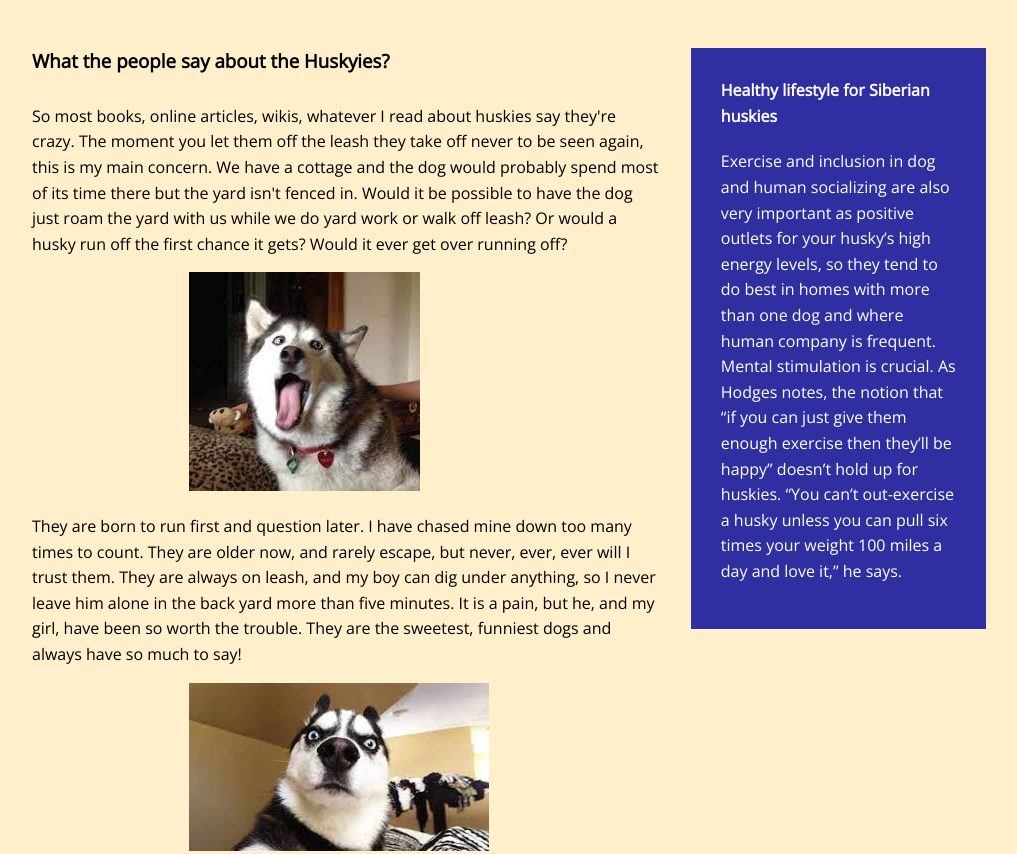
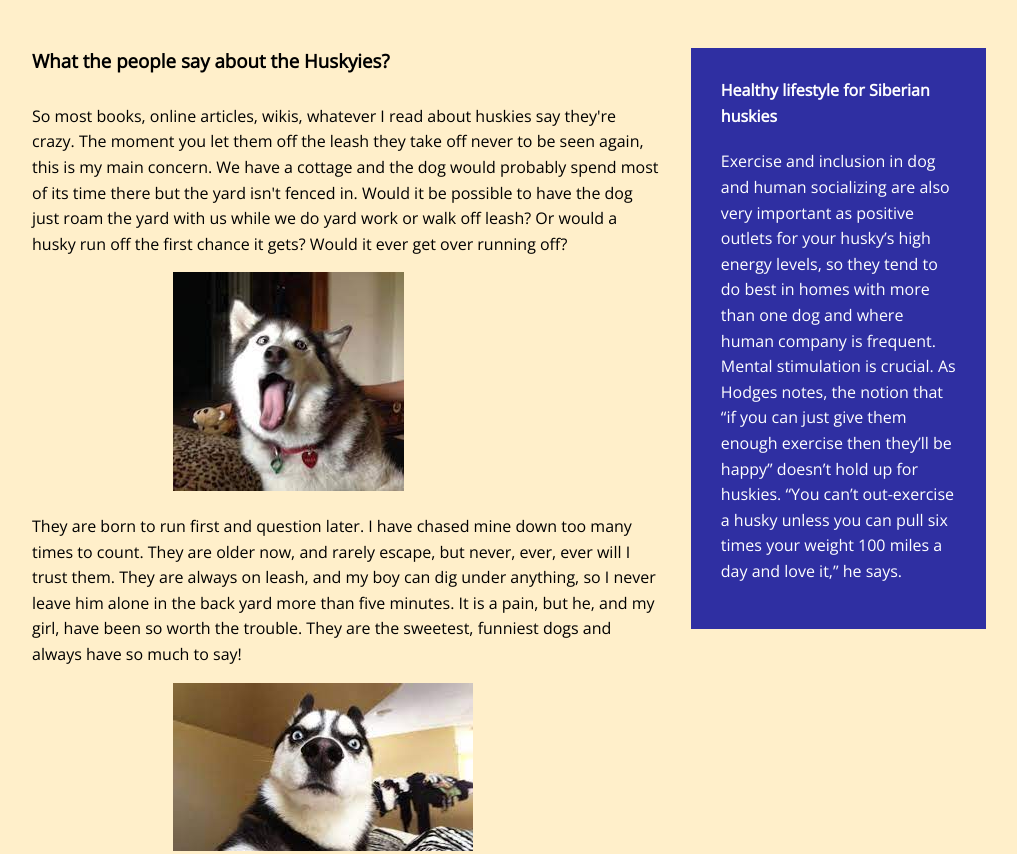
Before and after one commit to JManuelCR/Huskies-everywhere, a plain HTML site: page index.html in a window 1280 px wide. Shown: the part 735-1589 px from the top of the page, without its empty margins (146-1163 px from the left). Drawn offline with nearby package versions, Linux system fonts and the light colour scheme.

Commit message:
Correction with main images dimentions

```diff
--- a/css/style.css
+++ b/css/style.css
@@ -92,7 +92,7 @@ main img{
     position: relative;
     margin-top: 15px;
     margin-bottom: 15px;
-    margin-left: 25%;
+    margin-left: calc(11vw);
 }
 
 main img:hover{
```
